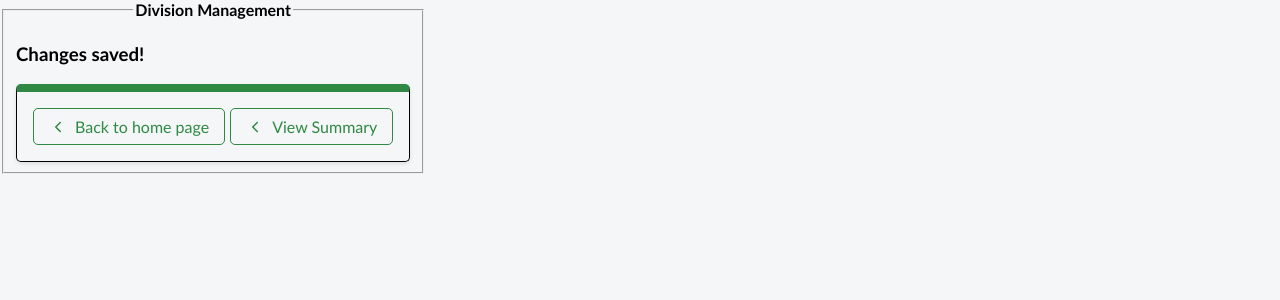
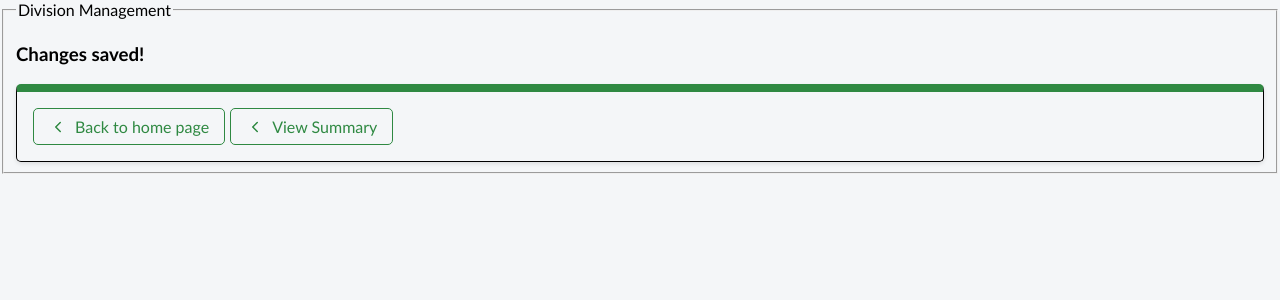
Before and after one commit to Akaiokaa/LOC-dashboard, a Node server app: template views/confirm.ejs in a window 1280 px wide. Shown: the part 60-360 px from the top of the page. Run offline with Node 20, Linux system fonts and the light colour scheme; the template is opened without the code that fills it: most values are stand-ins (such as "Sample title", 1, 10 or a date in 2020).

Commit message:
remove unneeded lines of code

```diff
--- a/public/styles/form.css
+++ b/public/styles/form.css
@@ -22,10 +22,6 @@ h2 {
 }
 .division {
   flex-grow: 1;
-}
-
-fieldset {
-  display: inline-block;
 }
 
 .division-container {
@@ -68,12 +64,6 @@ fieldset {
   justify-content: space-between;
 }
 
-legend {
-  text-align: center;
-  font-weight: 600;
-}
-
-/* error styling */
 .error {
   color: red;
   display: none;
```
